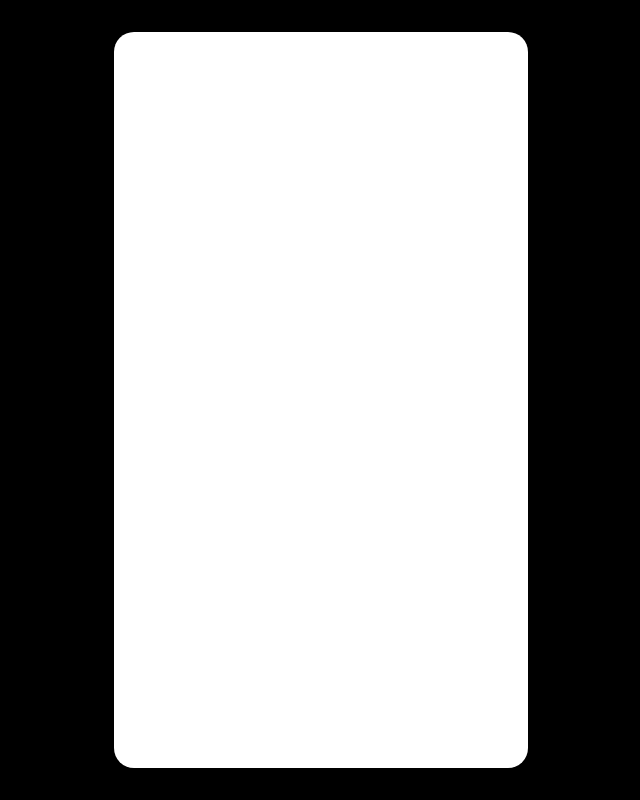
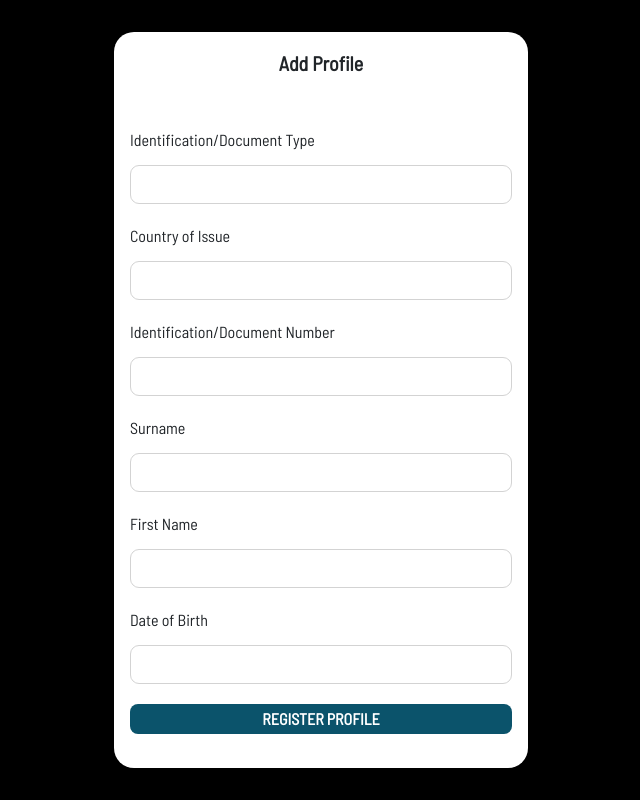
Before and after one commit to Vassport/Vassport-Frontend, a React (Create React App) app: page /addprofile in a window 1280 px wide. Shown: the whole page, without its empty margins (319-959 px from the left). Built offline with nearby package versions, Linux system fonts and the light colour scheme.

Commit message:
signup, signin, addProfile

```diff
--- a/src/App.js
+++ b/src/App.js
@@ -7,6 +7,8 @@ import NavbarBottom from './components/common-components/navbar';
 import HomePage from './pages/homePage/homepage.component';
 import vaccineListPage from './pages/vaccineListPage/vaccineListPage.component';
 import SignInPage from './pages/signInPage/signInPage.component';
+import SignUpPage from './pages/signUpPage/signUpPage.component';
+import AddProfilePage from './pages/addProfilePage/addProfilePage.component';
 
 import { auth, createUserProfileDocument } from './firebase/firebase.utils';
 
@@ -35,9 +37,10 @@ const App = () => {
   const publicRouter = () => (
     <>
       <Route exact path="/signin" component={SignInPage} />
-      {/* added tempolarily */}
+      {/* <Redirect from="/" to="/signin" /> */}
+      <Route exact path="/signup" component={SignUpPage} />
       <Route exact path="/vaccineList" component={vaccineListPage} />
-      {/* <Redirect from="*" to="/signin" /> */}
+      <Route exact path="/addprofile" component={AddProfilePage} />
     </>
   );
 
--- /dev/null
+++ b/src/components/add-profile/add-profile.component.jsx
@@ -0,0 +1,129 @@
+import React, { Component } from 'react';
+
+import FormInput from '../form-input/form-input.component';
+import { CustomButtonWithBorder } from '../custom-button/custom-button.component';
+
+import { auth, createUserProfileDocument } from '../../firebase/firebase.utils';
+
+import './add-profile.styles.scss';
+
+class SignUp extends Component {
+  constructor() {
+    super();
+
+    this.state = {
+      email: '',
+      identificationType: '',
+      countryOfIssue: '',
+      identificationNumber: '',
+      lastName: '',
+      firstName: '',
+      birthDate: '',
+    };
+  }
+
+  handleSubmit = async e => {
+    e.preventDefault();
+    const {
+      email,
+      identificationType,
+      countryOfIssue,
+      identificationNumber,
+      lastName,
+      firstName,
+      birthDate,
+    } = this.state;
+
+    // if (password !== confirmedPassword) {
+    //   // eslint-disable-next-line no-alert
+    //   alert("passwords don't match");
+    //   return;
+    // }
+
+    // try {
+    //   const { user } = await auth.createUserWithEmailAndPassword(email, password);
+    //   await createUserProfileDocument(user);
+    //   this.setState();
+    // } catch (error) {
+    //   console.error(error);
+    // }
+  };
+
+  handleChange = e => {
+    const { name, value } = e.target;
+    this.setState({ [name]: value });
+  };
+
+  render() {
+    const {
+      email,
+      identificationType,
+      countryOfIssue,
+      identificationNumber,
+      lastName,
+      firstName,
+      birthDate,
+    } = this.state;
+
+    return (
+      <div className="add-profile">
+        <div className="title">Add Profile</div>
+        <form className="add-profile-form" onSubmit={this.handleSubmit}>
+          <FormInput
+            type="identificationType"
+            name="identificationType"
+            value={identificationType}
+            onChange={this.handleChange}
+            label="Identification/Document Type"
+            required
+          />
+          <FormInput
+            type="countryOfIssue"
+            name="countryOfIssue"
+            value={countryOfIssue}
+            onChange={this.handleChange}
+            label="Country of Issue"
+            required
+          />
+          <FormInput
+            type="identificationNumber"
+            name="identificationNumber"
+            value={identificationNumber}
+            onChange={this.handleChange}
+            label="Identification/Document Number"
+            required
+          />
+
+          <FormInput
+            type="lastName"
+            name="lastName"
+            value={lastName}
+            onChange={this.handleChange}
+            label="Surname"
+            required
+          />
+          <FormInput
+            type="firstName"
+            name="firstName"
+            value={firstName}
+            onChange={this.handleChange}
+            label="First Name"
+            required
+          />
+          <FormInput
+            type="birthDate"
+            name="birthDate"
+            value={birthDate}
+            onChange={this.handleChange}
+            label="Date of Birth"
+            required
+          />
+
+          <CustomButtonWithBorder type="submit">Register Profile</CustomButtonWithBorder>
+        </form>
+      </div>
+    );
+  }
+}
+
+export default SignUp;
--- /dev/null
+++ b/src/components/add-profile/add-profile.styles.scss
@@ -0,0 +1,10 @@
+.title {
+  display: flex;
+  justify-content: center;
+  font-weight: bolder;
+  font-size: 20px;
+}
+
+.add-profile-form {
+  margin-top: 50px;
+}
--- a/src/components/sign-in/sign-in.styles.scss
+++ b/src/components/sign-in/sign-in.styles.scss
@@ -2,10 +2,11 @@
   width: 320px;
   display: flex;
   flex-direction: column;
+
+  .title {
+    display: flex;
+    justify-content: center;
+    font-weight: bolder;
+    font-size: 20px;
+  }
 }
-.title {
-  display: flex;
-  justify-content: center;
-  font-weight: bolder;
-  font-size: 20px;
-}
--- a/src/components/sign-up/sign-up.component.jsx
+++ b/src/components/sign-up/sign-up.component.jsx
@@ -47,6 +47,7 @@ class SignUp extends Component {
 
     return (
       <div className="sign-up">
+        <div className="title">Create an account</div>
         <form className="sign-up-form" onSubmit={this.handleSubmit}>
           <FormInput
             type="email"
--- a/src/components/sign-up/sign-up.styles.scss
+++ b/src/components/sign-up/sign-up.styles.scss
@@ -0,0 +1,12 @@
+.sign-up {
+  width: 320px;
+  display: flex;
+  flex-direction: column;
+
+  .title {
+    display: flex;
+    justify-content: center;
+    font-weight: bolder;
+    font-size: 20px;
+  }
+}
--- /dev/null
+++ b/src/pages/addProfilePage/addProfilePage.component.jsx
@@ -0,0 +1,12 @@
+import React from 'react';
+import AddProfile from '../../components/add-profile/add-profile.component';
+
+import './addProfilePage.styles.scss';
+
+const AddProfilePage = () => (
+  <div className="add-profile">
+    <AddProfile />
+  </div>
+);
+
+export default AddProfilePage;
--- a/src/pages/signInPage/signInPage.styles.scss
+++ b/src/pages/signInPage/signInPage.styles.scss
@@ -7,7 +7,6 @@
   bottom: 0;
   display: flex;
   justify-content: space-between;
-}
 
   .info {
     display: flex;
@@ -20,3 +19,10 @@ img {
     height: 200px;
     width: 230px;
   }
+  .title {
+    display: flex;
+    justify-content: center;
+    font-weight: bolder;
+    font-size: 20px;
+  }
+}
--- a/src/pages/signUpPage/signUpPage.component.jsx
+++ b/src/pages/signUpPage/signUpPage.component.jsx
@@ -1,7 +1,14 @@
 import React from 'react';
+import SignUp from '../../components/sign-up/sign-up.component';
 
 import './signUpPage.styles.scss';
 
-const SignUpPage = () => <div className="sign-up"></div>;
+const SignUpPage = () => (
+  <div className="sign-up">
+    <div className="heading">Welcome to Vassport</div>
+
+    <SignUp />
+  </div>
+);
 
 export default SignUpPage;
--- a/src/pages/signUpPage/signUpPage.styles.scss
+++ b/src/pages/signUpPage/signUpPage.styles.scss
@@ -0,0 +1,8 @@
+.sign-up {
+  margin: 0 auto;
+
+  .heading {
+    font-size: 30px;
+    margin: 20px auto;
+  }
+}
```
Also changed, not shown: src/pages/addProfilePage/addProfilePage.styles.scss (added). Lines whose indentation alone changed are shown as unchanged.
